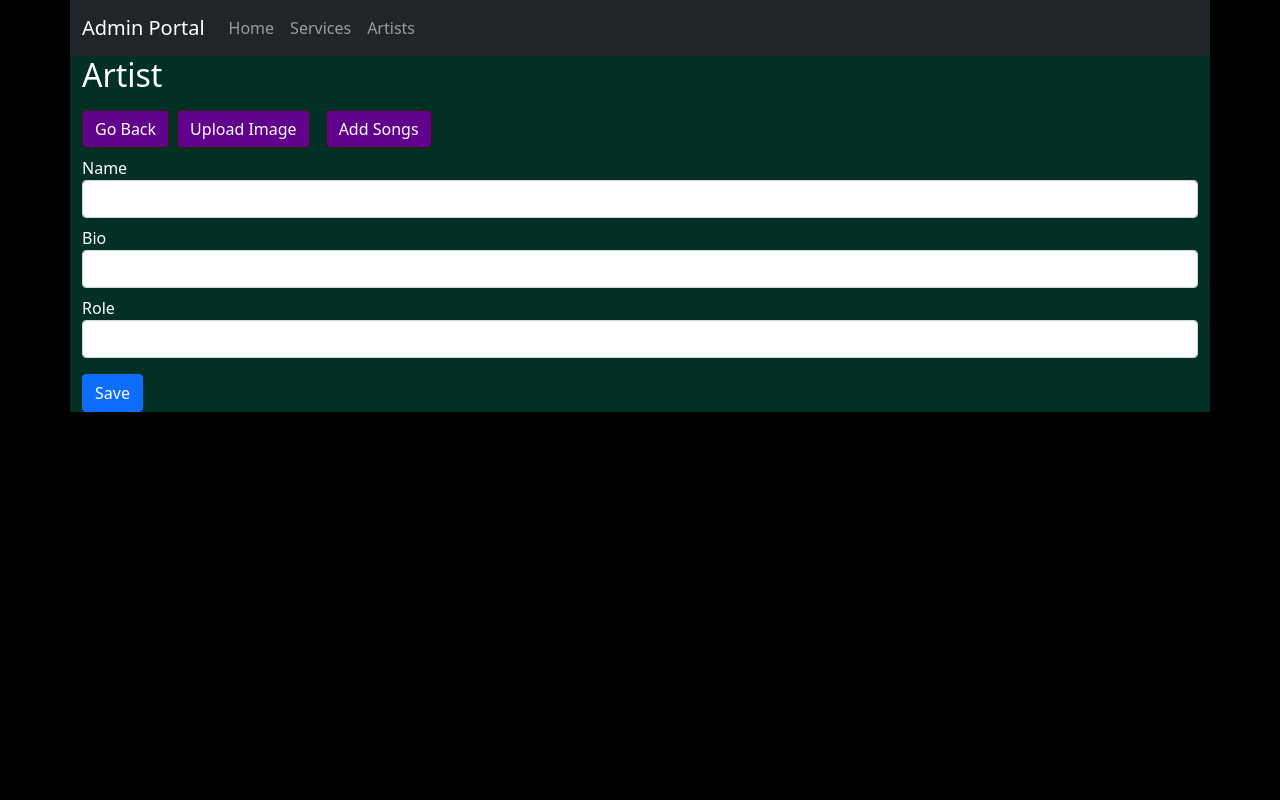
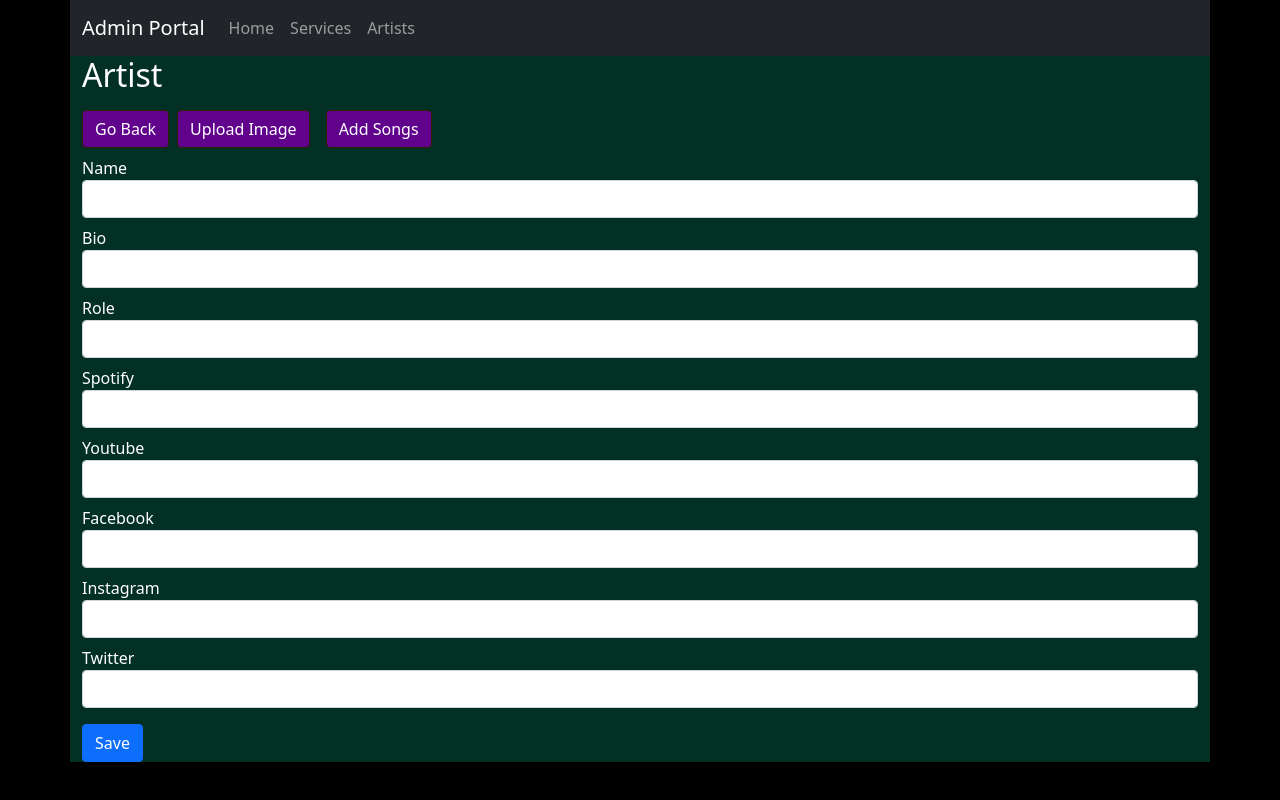
Before and after one commit to WebCosmoX/TheLocalTrend, a React (Create React App) app in the folder client/: page /admin/artists/1/update in a window 1280 px wide. Built offline with nearby package versions, Linux system fonts and the light colour scheme; no server answers; sample sign-in values are in the browser's storage.

Commit message:
production ready

```diff
--- a/client/src/Components/Admin/Artists.js
+++ b/client/src/Components/Admin/Artists.js
@@ -24,6 +24,7 @@ const Artists = () => {
     const deleteArtist = async (e, id) => {
         e.stopPropagation();
         try {
+            alert('Are you sure to delete this item?');
             await ArtistFinder.delete(`/${id}`);
             setArtists(
                 artists.filter(artist => artist._id !== id)
--- a/client/src/Components/Admin/Services.js
+++ b/client/src/Components/Admin/Services.js
@@ -29,6 +29,7 @@ const Services = () => {
 
     const deleteService = async (e, id) => {
         e.stopPropagation();
+        alert('Are you sure to delete this item?');
         try {
             await ServiceFinder.delete(`/${id}`);
             setServices(
--- a/client/src/Components/Admin/UpdateArtist.js
+++ b/client/src/Components/Admin/UpdateArtist.js
@@ -7,6 +7,11 @@ const UpdateArtist = () => {
     const [name, setName] = useState('');
     const [bio, setBio] = useState('');
     const [role, setRole] = useState('');
+    const [spotifyURL, setSpotifyURL] = useState('');
+    const [youtubeURL, setYoutubeURL] = useState('');
+    const [fbURL, setFbURL] = useState('');
+    const [instaURL, setInstaURL] = useState('');
+    const [twitterURL, setTwitterURL] = useState('');
     const { id } = useParams();
 
     useEffect(() => {
@@ -16,6 +21,11 @@ const UpdateArtist = () => {
             setName(response.data.artist.name);
             setBio(response.data.artist.bio);
             setRole(response.data.artist.role);
+            setSpotifyURL(response.data.artist.spotify_url);
+            setYoutubeURL(response.data.artist.youtube_url);
+            setFbURL(response.data.artist.fb_url);
+            setInstaURL(response.data.artist.insta_url);
+            setTwitterURL(response.data.artist.twitter_url);
         }
         fetchData();
     }, []);
@@ -25,7 +35,20 @@ const UpdateArtist = () => {
         const updateArtist = await ArtistFinder.put(`/${id}`, {
             name,
             bio,
-            role
+            role,
+            spotify_url: spotifyURL,
+            youtube_url: youtubeURL,
+            fb_url: fbURL,
+            insta_url: instaURL,
+            twitter_url: twitterURL
+        });
+
+        console.log({
+            spotifyURL,
+            youtubeURL,
+            fbURL,
+            instaURL,
+            twitterURL
         });
         console.log(name);
         console.log(updateArtist);
@@ -53,6 +76,32 @@ const UpdateArtist = () => {
                     <label>Role</label>
                     <input type="text" value={role} onChange={e => setRole(e.target.value)} className="form-control" />
                 </div>
+
+                <div className="form-group mb-2">
+                    <label>Spotify</label>
+                    <input type="text" value={spotifyURL} onChange={e => setSpotifyURL(e.target.value)} className="form-control" />
+                </div>
+
+                <div className="form-group mb-2">
+                    <label>Youtube</label>
+                    <input type="text" value={youtubeURL} onChange={e => setYoutubeURL(e.target.value)} className="form-control" />
+                </div>
+
+                <div className="form-group mb-2">
+                    <label>Facebook</label>
+                    <input type="text" value={fbURL} onChange={e => setFbURL(e.target.value)} className="form-control" />
+                </div>
+
+                <div className="form-group mb-2">
+                    <label>Instagram</label>
+                    <input type="text" value={instaURL} onChange={e => setInstaURL(e.target.value)} className="form-control" />
+                </div>
+
+                <div className="form-group mb-2">
+                    <label>Twitter</label>
+                    <input type="text" value={twitterURL} onChange={e => setTwitterURL(e.target.value)} className="form-control" />
+                </div>
+
                 <button type='submit' onClick={handleSubmit} className="btn btn-primary mt-2">Save</button>
             </form>
         </div>
```
Also changed, not shown: 1 other file (tests, documents, lock files or other folders).
